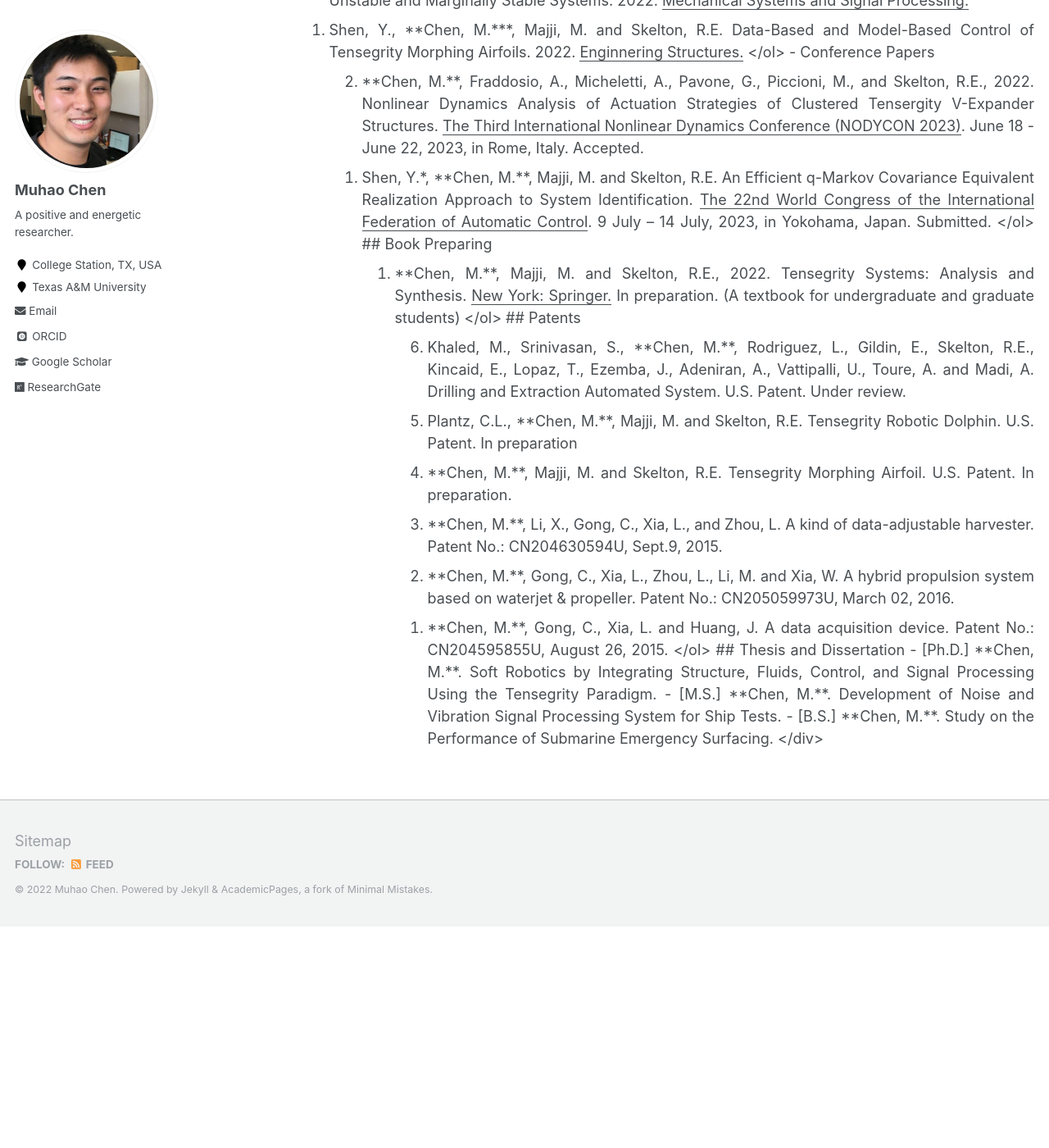
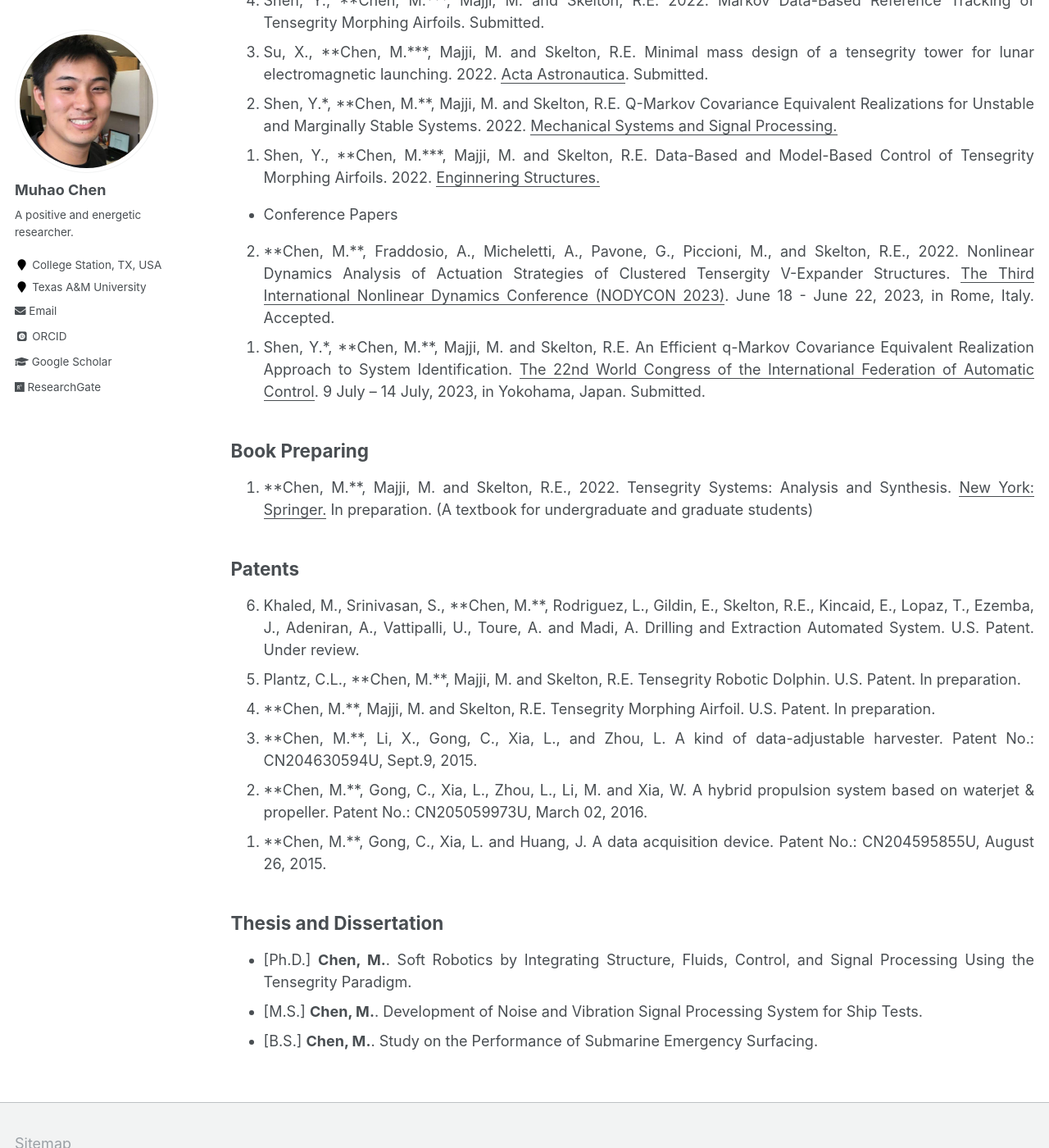
Before and after one commit to Muhao-Chen/muhao-chen.github.io, a Jekyll site: the page built from _pages/publication.md, in a window 1280 px wide and 1400 px high, scrolled down 2481 px. Shown: the whole window at 82% size. Built offline with Jekyll 4.4.1, drawn with Linux system fonts in a browser that asks for light colours; some web fonts are replaced; before the commit the page ends 3611 px from its top, so only the background shows below that; some of the changed text lies outside the part shown.

Commit message:
Update publication.md

```diff
--- a/_pages/publication.md
+++ b/_pages/publication.md
@@ -15,76 +15,79 @@ toc: true
 
 ## Journal Articles
 <ol reversed>
-<li> Liu, Q.*, **Chen, M.** and Skelton, R.E., 2023. An extended ordinary state-based peridynamics for non-spherical horizons. <u>Computer Methods in Applied Mechanics and Engineering</u>. 403, p 115712.
-<li> Ma, S., **Chen, M.***, Peng, Z., Yuan, X., and Skelton, R.E., 2022. The Equilibrium and Form-Finding of General Tensegrity Systems with Rigid Bodies. <u>Engineering Structures</u>. 266, p.114618.
-<li> Ma, S., **Chen, M.***, and Skelton, R.E., 2022. TsgFEM: Tensegrity Finite Element Method. <u>Journal of Open Source Software</u>, 7(74), 3390.
-<li> Khaled, M.S., **Chen, M.**, Losoya, E.Z., Rodriguez, L.A., Gildin E.*, Skelton, R.E., 2022. Tensegrity laboratory drilling rig for earth and space drilling, mining, and exploration. <u>International Journal of Solids and Structures</u>, p.111785.
- <li> Ma, S., **Chen, M.***, and Skelton, R., 2022. Dynamics and control of clustered tensegrity systems. <u>Engineering Structures</u>, 264, p.114391.
-<li>**Chen, M.***, Goyal, R., Majji, M. and Skelton, R.E, 2021. Review of space habitat designs for long-term space explorations. <u>Progress in Aerospace Sciences</u>. 122, p.100692.
-<li> Ma, S., **Chen, M.*** and Skelton, R.E., 2021. Tensegrity system dynamics based on finite element method. <u>Composite Structures</u>, p.114838.
-<li>**Chen, M.***, Goyal, R., Majji, M. and Skelton, R.E., 2020. Design and analysis of a growable artificial gravity space habitat. <u>Aerospace Science and Technology</u>. 106, p.106147.
-<li> **Chen, M.*** and Skelton, R.E., 2020. A general approach to minimal mass tensegrity. <u>Composite Structures</u>. p.112454.
-<li> Ma, S., **Chen, M.*** and Skelton, R.E., 2020. Design of a new tensegrity cantilever structure. <u>Composite Structures</u>, p.112188.
-<li> Goyal, R.*, **Chen, M.**, Majji, M. and Skelton, R.E., 2020. Gyroscopic Tensegrity Robots. <u>IEEE Robotics and Automation Letters</u>. 5(2), pp.1239-1246.
-<li> **Chen, M.***, Liu, J. and Skelton, R.E., 2020. Design and control of tensegrity morphing airfoils. <u>Mechanics Research Communications</u>. 103, p.103480.
-<li> Goyal, R.*, **Chen, M.**, Majji, M. and Skelton, R., 2019. MOTES: Modeling of Tensegrity Structures. <u>Journal of Open Source Software</u>. 4(42), p.1613.
+<li> Liu, Q.*, **Chen, M.** and Skelton, R.E., 2023. An extended ordinary state-based peridynamics for non-spherical horizons. <u>Computer Methods in Applied Mechanics and Engineering</u>. 403, p 115712.  </li>
+<li> Ma, S., **Chen, M.***, Peng, Z., Yuan, X., and Skelton, R.E., 2022. The Equilibrium and Form-Finding of General Tensegrity Systems with Rigid Bodies. <u>Engineering Structures</u>. 266, p.114618.  </li>
+<li> Ma, S., **Chen, M.***, and Skelton, R.E., 2022. TsgFEM: Tensegrity Finite Element Method. <u>Journal of Open Source Software</u>, 7(74), 3390.   </li>
+<li> Khaled, M.S., **Chen, M.**, Losoya, E.Z., Rodriguez, L.A., Gildin E.*, Skelton, R.E., 2022. Tensegrity laboratory drilling rig for earth and space drilling, mining, and exploration. <u>International Journal of Solids and Structures</u>, p.111785.  </li>
+ <li> Ma, S., **Chen, M.***, and Skelton, R., 2022. Dynamics and control of clustered tensegrity systems. <u>Engineering Structures</u>, 264, p.114391. </li>
+<li>**Chen, M.***, Goyal, R., Majji, M. and Skelton, R.E, 2021. Review of space habitat designs for long-term space explorations. <u>Progress in Aerospace Sciences</u>. 122, p.100692. </li>
+<li> Ma, S., **Chen, M.*** and Skelton, R.E., 2021. Tensegrity system dynamics based on finite element method. <u>Composite Structures</u>, p.114838. </li>
+<li>**Chen, M.***, Goyal, R., Majji, M. and Skelton, R.E., 2020. Design and analysis of a growable artificial gravity space habitat. <u>Aerospace Science and Technology</u>. 106, p.106147.  </li>
+<li> **Chen, M.*** and Skelton, R.E., 2020. A general approach to minimal mass tensegrity. <u>Composite Structures</u>. p.112454.  </li>
+<li> Ma, S., **Chen, M.*** and Skelton, R.E., 2020. Design of a new tensegrity cantilever structure. <u>Composite Structures</u>, p.112188.     </li>
+<li> Goyal, R.*, **Chen, M.**, Majji, M. and Skelton, R.E., 2020. Gyroscopic Tensegrity Robots. <u>IEEE Robotics and Automation Letters</u>. 5(2), pp.1239-1246.    </li>
+<li> **Chen, M.***, Liu, J. and Skelton, R.E., 2020. Design and control of tensegrity morphing airfoils. <u>Mechanics Research Communications</u>. 103, p.103480.  </li>
+<li> Goyal, R.*, **Chen, M.**, Majji, M. and Skelton, R., 2019. MOTES: Modeling of Tensegrity Structures. <u>Journal of Open Source Software</u>. 4(42), p.1613. </li>
 </ol>
+
 
 ## Conference Papers
 <ol reversed>
-<li> Ma, S., Lu, K., **Chen, M.*** and Skelton, R.E., 2022. Deployment Analysis of A Clustered Tensegrity Hyperbolic Paraboloid Cable Net. <u>IASS 2022 Annual Symposium Affiliated with 13th APCS</u>. September 19-22, 2022.
-<li> Ma, S., **Chen, M.***, Peng, Z., Yuan, X., and Skelton, R.E., 2022. Statics of Tensegrity Systems with Arbitrary Rigid Bodies. <u>IASS 2022 Annual Symposium Affiliated with 13th APCS</u>. September 19-22, 2022.
-<li> Ma, S., **Chen, M.*** and Skelton, R.E., 2021. Design and analysis of deployable clustered tensegrity cable domes. <u>International Association for Shell and Spatial Structures (IASS)</u>. Annual Symposium and Spacial Structures Conference 2020/21, August 23, 2021.
-<li> Ma, S., **Chen, M.*** and Skelton, R.E., 2021. Finite element analytical formulation for nonlinear tensegrity dynamics. <u> In ICCS23 & MECHCOMP6-23rd</u>, International Conference on Composite Structures & 6th International Conference on Mechanics of Composites. p. 194.
-<li> **Chen, M.***, Goyal, R., Majji, M. and Skelton, R.E., 2021. Deployable Tensegrity Lunar Tower. <u>ASCE Earth & Space Conference</u>.
-<li> **Chen, M.***, Goyal, R., Majji, M. and Skelton, R.E., 2020. Growth Adaptable Artificial Gravity Space Habitat from Tensegrity Structures. <u>ASCE Earth & Space Conference</u>.
-<li> Longman, A.*, Skelton, R., Majji, M., Sercel, J., Peterson, C., Shevtsov, J., **Chen, M.** and Goyal, R., 2020. In-Space Fabrication and Growth of Affordable Large Interior Rotating Habitats. <u>In ASCEND 2020</u>. (p. 4193).
-<li> **Chen, M.***, Shen, Y., Goyal, R., Majji, M. and Skelton, R.E., 2018. Energy analysis of growth adaptable artificial gravity space habitat. <u>In 2018 AIAA SPACE and Astronautics Forum and Exposition</u>. p. 5109.
-<li> **Chen, M.**, Fraddosio, A., Micheletti, A., Pavone, G., Piccioni, M., and Skelton, R.E., 2022. Dynamics and Nonlinear Statics Analyses of Cable-actuation of the V-Expander Tensegrity Structure. <u>The 2022 International Workshop on Multiscale Innovative Materials and Structure (MIMS)</u>. 1st Oct. 2022, in Cetara (Amalfi Coast) - Salerno, Italy.
-<li> **Chen, M.***, Majji, M. and Skelton, R.E., 2022. Mass Efficient Double-Helix Tensegrity. <u>The 2022 Annual Technical Meeting of the Society of Engineering Science (SES)</u>. October 17, 2022, College Station, Texas, USA.
+<li> Ma, S., Lu, K., **Chen, M.*** and Skelton, R.E., 2022. Deployment Analysis of A Clustered Tensegrity Hyperbolic Paraboloid Cable Net. <u>IASS 2022 Annual Symposium Affiliated with 13th APCS</u>. September 19-22, 2022.  </li>
+<li> Ma, S., **Chen, M.***, Peng, Z., Yuan, X., and Skelton, R.E., 2022. Statics of Tensegrity Systems with Arbitrary Rigid Bodies. <u>IASS 2022 Annual Symposium Affiliated with 13th APCS</u>. September 19-22, 2022. </li>
+<li> Ma, S., **Chen, M.*** and Skelton, R.E., 2021. Design and analysis of deployable clustered tensegrity cable domes. <u>International Association for Shell and Spatial Structures (IASS)</u>. Annual Symposium and Spacial Structures Conference 2020/21, August 23, 2021. </li>
+<li> Ma, S., **Chen, M.*** and Skelton, R.E., 2021. Finite element analytical formulation for nonlinear tensegrity dynamics. <u> In ICCS23 & MECHCOMP6-23rd</u>, International Conference on Composite Structures & 6th International Conference on Mechanics of Composites. p. 194.</li>
+<li> **Chen, M.***, Goyal, R., Majji, M. and Skelton, R.E., 2021. Deployable Tensegrity Lunar Tower. <u>ASCE Earth & Space Conference</u>. </li>
+<li> **Chen, M.***, Goyal, R., Majji, M. and Skelton, R.E., 2020. Growth Adaptable Artificial Gravity Space Habitat from Tensegrity Structures. <u>ASCE Earth & Space Conference</u>. </li>
+<li> Longman, A.*, Skelton, R., Majji, M., Sercel, J., Peterson, C., Shevtsov, J., **Chen, M.** and Goyal, R., 2020. In-Space Fabrication and Growth of Affordable Large Interior Rotating Habitats. <u>In ASCEND 2020</u>. (p. 4193). </li>
+<li> **Chen, M.***, Shen, Y., Goyal, R., Majji, M. and Skelton, R.E., 2018. Energy analysis of growth adaptable artificial gravity space habitat. <u>In 2018 AIAA SPACE and Astronautics Forum and Exposition</u>. p. 5109. </li>
+<li> **Chen, M.**, Fraddosio, A., Micheletti, A., Pavone, G., Piccioni, M., and Skelton, R.E., 2022. Dynamics and Nonlinear Statics Analyses of Cable-actuation of the V-Expander Tensegrity Structure. <u>The 2022 International Workshop on Multiscale Innovative Materials and Structure (MIMS)</u>. 1st Oct. 2022, in Cetara (Amalfi Coast) - Salerno, Italy.</li>
+<li> **Chen, M.***, Majji, M. and Skelton, R.E., 2022. Mass Efficient Double-Helix Tensegrity. <u>The 2022 Annual Technical Meeting of the Society of Engineering Science (SES)</u>. October 17, 2022, College Station, Texas, USA. </li>
 </ol>
+
 
 ## Submitted Papers
 - Journal Articles
 <ol reversed>
-<li> **Chen, M.***, Fraddosio, A., Micheletti, A., Pavone, G., Piccioni, M., and Skelton, R.E., 2022. Analyses of Cable-actuation of the V-Expander Tensegrity Structure subject to five basic loading conditions. <u>Mechanics Research Communications</u>. Revision
-<li> **Chen, M.***, Bai, M. and Skelton, R.E., 2022. Minimal mass design of clustered tensegrity structures. <u>Computer Methods in Applied Mechanics and Engineering</u>. Accepted.
-<li> Ma, S., Lu, K., **Chen, M.*** and Skelton, R.E., 2022. Design and Control Analysis of A Clustered Hyperbolic Paraboloid Cable Net. <u>Engineering Structures</u>. Revision.
-<li> Ma, S., Chen, Y., **Chen, M.*** and Skelton, R.E., 2022. Equilibrium and Stiffness Study of Clustered Tensegrity Structures with the Consideration of Pulley Sizes. <u>Engineering Structures</u>. Submitted.
-<li> **Chen, M.***, Chen, J., Majji, M. and Skelton, R.E., 2022. Tensegrity system dynamics in fluids. <u>Nonlinear Dynamics</u>. Submitted.
-<li> Shen, Y., **Chen, M.***, Majji, M. and Skelton, R.E. 2022. Markov Data-Based Reference Tracking of Tensegrity Morphing Airfoils. Submitted.
-<li> Su, X., **Chen, M.***, Majji, M. and Skelton, R.E. Minimal mass design of a tensegrity tower for lunar electromagnetic launching. 2022. <u>Acta Astronautica</u>. Submitted.
-<li> Shen, Y.*, **Chen, M.**, Majji, M. and Skelton, R.E. Q-Markov Covariance Equivalent Realizations for Unstable and Marginally Stable Systems. 2022. <u>Mechanical Systems and Signal Processing. </u>
-<li> Shen, Y., **Chen, M.***, Majji, M. and Skelton, R.E. Data-Based and Model-Based Control of Tensegrity Morphing Airfoils. 2022. <u>Enginnering Structures.</u>
+<li> **Chen, M.***, Fraddosio, A., Micheletti, A., Pavone, G., Piccioni, M., and Skelton, R.E., 2022. Analyses of Cable-actuation of the V-Expander Tensegrity Structure subject to five basic loading conditions. <u>Mechanics Research Communications</u>. Revision. </li>
+<li> **Chen, M.***, Bai, M. and Skelton, R.E., 2022. Minimal mass design of clustered tensegrity structures. <u>Computer Methods in Applied Mechanics and Engineering</u>. Accepted. </li>
+<li> Ma, S., Lu, K., **Chen, M.*** and Skelton, R.E., 2022. Design and Control Analysis of A Clustered Hyperbolic Paraboloid Cable Net. <u>Engineering Structures</u>. Revision. </li>
+<li> Ma, S., Chen, Y., **Chen, M.*** and Skelton, R.E., 2022. Equilibrium and Stiffness Study of Clustered Tensegrity Structures with the Consideration of Pulley Sizes. <u>Engineering Structures</u>. Submitted. </li>
+<li> **Chen, M.***, Chen, J., Majji, M. and Skelton, R.E., 2022. Tensegrity system dynamics in fluids. <u>Nonlinear Dynamics</u>. Submitted. </li>
+<li> Shen, Y., **Chen, M.***, Majji, M. and Skelton, R.E. 2022. Markov Data-Based Reference Tracking of Tensegrity Morphing Airfoils. Submitted. </li>
+<li> Su, X., **Chen, M.***, Majji, M. and Skelton, R.E. Minimal mass design of a tensegrity tower for lunar electromagnetic launching. 2022. <u>Acta Astronautica</u>. Submitted. </li>
+<li> Shen, Y.*, **Chen, M.**, Majji, M. and Skelton, R.E. Q-Markov Covariance Equivalent Realizations for Unstable and Marginally Stable Systems. 2022. <u>Mechanical Systems and Signal Processing. </u>  </li>
+<li> Shen, Y., **Chen, M.***, Majji, M. and Skelton, R.E. Data-Based and Model-Based Control of Tensegrity Morphing Airfoils. 2022. <u>Enginnering Structures.</u> </li>
 </ol>
 
 <!-- <li> Shen, Y.*, **Chen, M.**, Majji, M. and Skelton, R.E. Q-Markov Covariance Equivalent Realizations for Unstable and Marginally Stable Systems.
 <li> **Chen, M.*** and Skelton, R.E., 2022. Mass efficient Double-Helix Tensegrity for underwater, land, air, and space applications. <u>Computer Methods in Applied Mechanics and Engineering</u>.-->
+
+
 - Conference Papers
 <ol reversed>
-<li> **Chen, M.**, Fraddosio, A., Micheletti, A., Pavone, G., Piccioni, M., and Skelton, R.E., 2022. Nonlinear Dynamics Analysis of Actuation Strategies of Clustered Tensergity V-Expander Structures. <u>The Third International Nonlinear Dynamics Conference (NODYCON 2023)</u>. June 18 - June 22, 2023, in Rome, Italy. Accepted.
-<li> Shen, Y.*, **Chen, M.**, Majji, M. and Skelton, R.E. An Efficient q-Markov Covariance Equivalent Realization Approach to System Identification. <u>The 22nd World Congress of the International Federation of Automatic Control</u>. 9 July – 14 July, 2023, in Yokohama, Japan. Submitted.
+<li> **Chen, M.**, Fraddosio, A., Micheletti, A., Pavone, G., Piccioni, M., and Skelton, R.E., 2022. Nonlinear Dynamics Analysis of Actuation Strategies of Clustered Tensergity V-Expander Structures. <u>The Third International Nonlinear Dynamics Conference (NODYCON 2023)</u>. June 18 - June 22, 2023, in Rome, Italy. Accepted. </li>
+<li> Shen, Y.*, **Chen, M.**, Majji, M. and Skelton, R.E. An Efficient q-Markov Covariance Equivalent Realization Approach to System Identification. <u>The 22nd World Congress of the International Federation of Automatic Control</u>. 9 July – 14 July, 2023, in Yokohama, Japan. Submitted. </li>
 </ol>
 
 
 
 ## Book Preparing
 <ol reversed>
-
-<li> **Chen, M.**, Majji, M. and Skelton, R.E., 2022. Tensegrity Systems: Analysis and Synthesis. <u>New York: Springer.</u> In preparation. (A textbook for undergraduate and graduate students)
+<li> **Chen, M.**, Majji, M. and Skelton, R.E., 2022. Tensegrity Systems: Analysis and Synthesis. <u>New York: Springer.</u> In preparation. (A textbook for undergraduate and graduate students) </li>
 </ol>
 
 
 ## Patents
 <ol reversed>
+<li> Khaled, M., Srinivasan, S., **Chen, M.**, Rodriguez, L., Gildin, E., Skelton, R.E., Kincaid, E., Lopaz, T., Ezemba, J., Adeniran, A., Vattipalli, U., Toure, A. and Madi, A. Drilling and Extraction Automated System. U.S. Patent. Under review. </li>
+<li> Plantz, C.L., **Chen, M.**, Majji, M. and Skelton, R.E. Tensegrity Robotic Dolphin. U.S. Patent. In preparation. </li>
+<li> **Chen, M.**, Majji, M. and Skelton, R.E. Tensegrity Morphing Airfoil. U.S. Patent. In preparation. </li>
+<li> **Chen, M.**, Li, X., Gong, C., Xia, L., and Zhou, L. A kind of data-adjustable harvester. Patent No.: CN204630594U, Sept.9, 2015. </li>
+<li> **Chen, M.**, Gong, C., Xia, L., Zhou, L., Li, M. and Xia, W. A hybrid propulsion system based on waterjet & propeller. Patent No.: CN205059973U, March 02, 2016. </li>
+<li> **Chen, M.**, Gong, C., Xia, L. and Huang, J. A data acquisition device. Patent No.: CN204595855U, August 26, 2015. </li>
+</ol>
 
-<li> Khaled, M., Srinivasan, S., **Chen, M.**, Rodriguez, L., Gildin, E., Skelton, R.E., Kincaid, E., Lopaz, T., Ezemba, J., Adeniran, A., Vattipalli, U., Toure, A. and Madi, A. Drilling and Extraction Automated System. U.S. Patent. Under review.
-<li> Plantz, C.L., **Chen, M.**, Majji, M. and Skelton, R.E. Tensegrity Robotic Dolphin. U.S. Patent. In preparation
-<li> **Chen, M.**, Majji, M. and Skelton, R.E. Tensegrity Morphing Airfoil. U.S. Patent. In preparation.
-<li> **Chen, M.**, Li, X., Gong, C., Xia, L., and Zhou, L. A kind of data-adjustable harvester. Patent No.: CN204630594U, Sept.9, 2015.
-<li> **Chen, M.**, Gong, C., Xia, L., Zhou, L., Li, M. and Xia, W. A hybrid propulsion system based on waterjet & propeller. Patent No.: CN205059973U, March 02, 2016.
-<li> **Chen, M.**, Gong, C., Xia, L. and Huang, J. A data acquisition device. Patent No.: CN204595855U, August 26, 2015.
-</ol>
 
 ## Thesis and Dissertation
 - [Ph.D.] **Chen, M.**. Soft Robotics by Integrating Structure, Fluids, Control, and Signal Processing Using the Tensegrity Paradigm.
```
